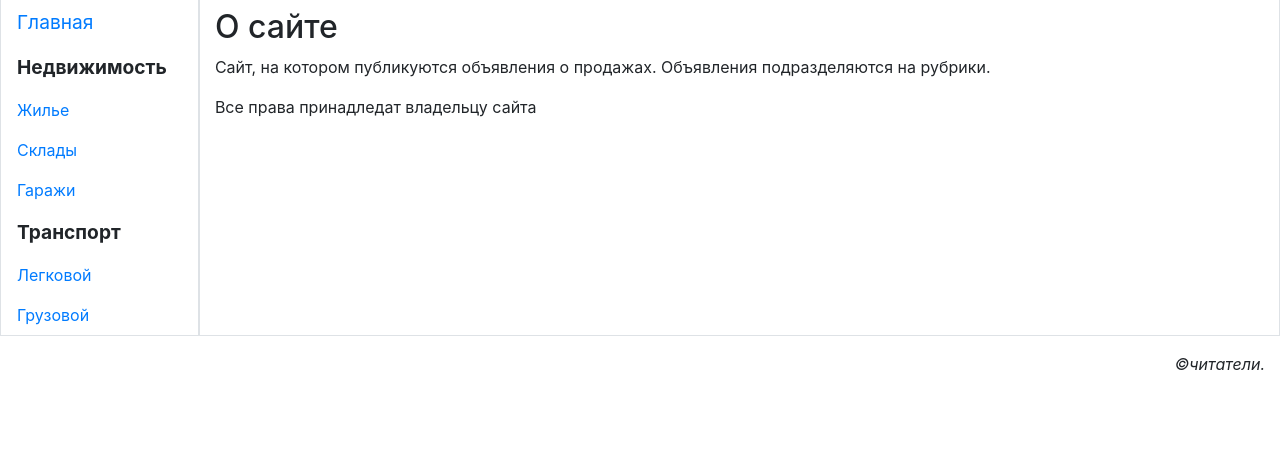
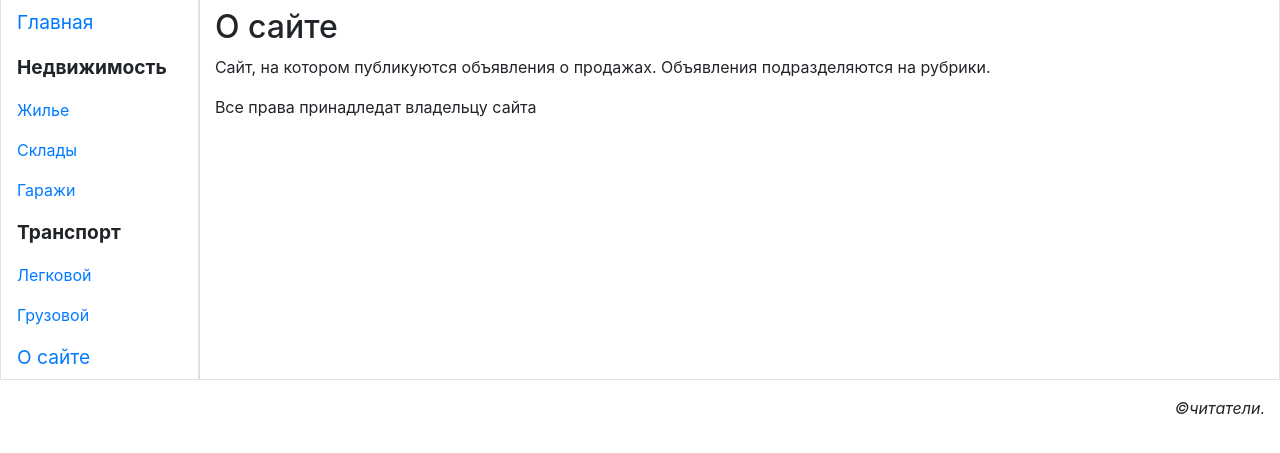
Before and after one commit to VmTalik/Website_bulletin_board, a Django app: template bboard/main/templates/main/about.html in a window 1280 px wide. Shown: the part 182-635 px from the top of the page. Run offline with Django 3.2, Linux system fonts and the light colour scheme; the template is opened without the code that fills it, so the values that code supplies are empty; some libraries are stand-ins or nearby versions.

Commit message:
Add code for site navigation bar

```diff
--- a/bboard/main/templates/layout/basic.html
+++ b/bboard/main/templates/layout/basic.html
@@ -48,6 +48,7 @@
               href="#">Транспорт</span>
         <a class="nav-link" href="#">Легковой</a>
         <a class="nav-link" href="#">Грузовой</a>
+        <a class="nav-link root" href="{% url 'main:other' page='about' %}">О сайте</a>
     </nav>
     <section class="col border py-2">
         {% bootstrap_messages %}
```
